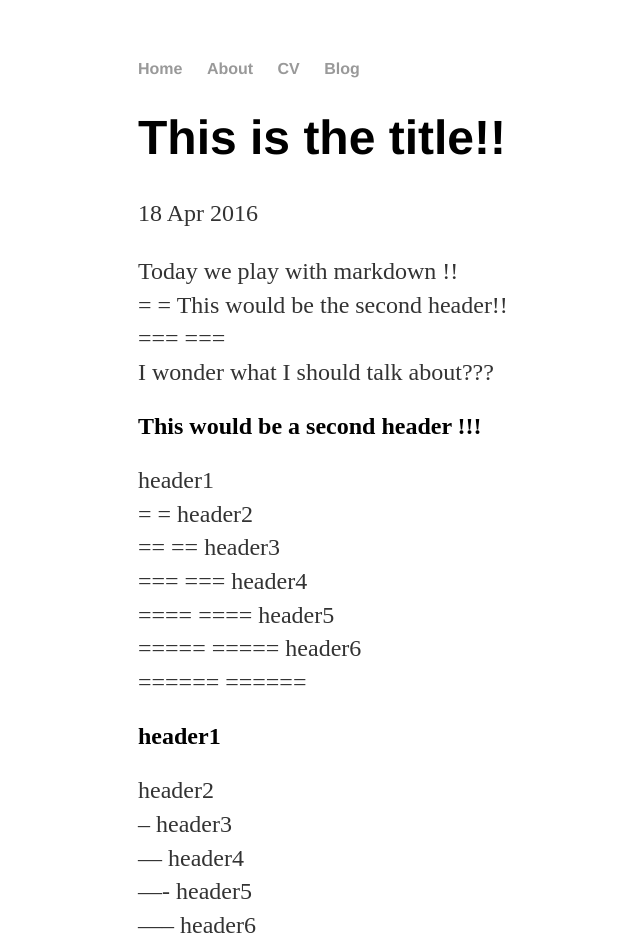
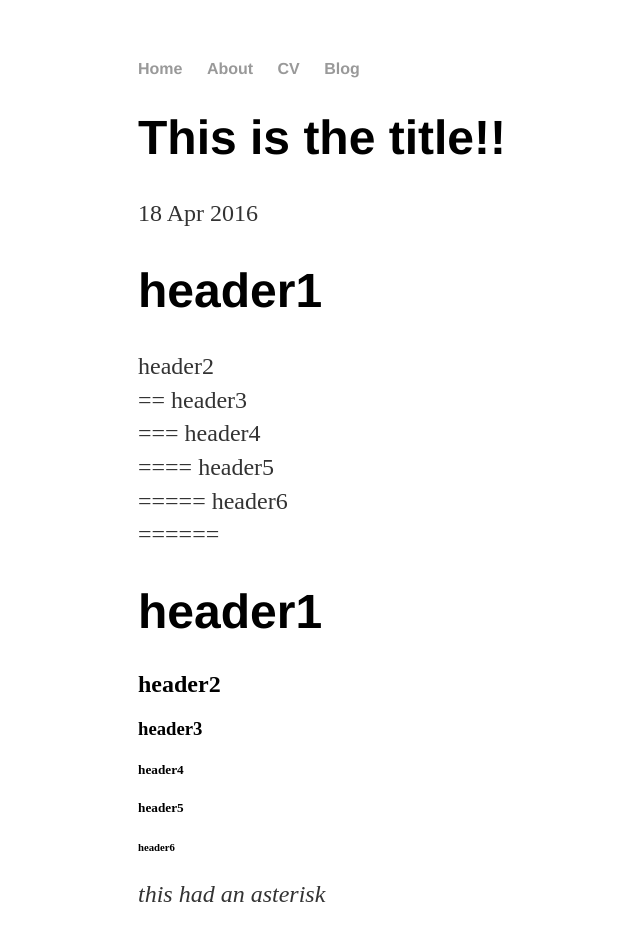
Before and after one commit to mbjusa/adl.github.io, a Jekyll site: the page built from _posts/2016-04-18-second post.md, in a window 1280 px wide and 1400 px high. Shown: the top 942 px of the window, without its empty margins (54-694 px from the left). Built offline with Jekyll 4.4.1, drawn with Linux system fonts in a browser that asks for light colours; some of the changed text lies outside the part shown.

Commit message:
Update 2016-04-18-second post.md
md mods

```diff
--- a/_posts/2016-04-18-second post.md
+++ b/_posts/2016-04-18-second post.md
@@ -4,40 +4,29 @@ title: "This is the title!!"
 date: 2016-04-18
 ---
 
-Today we play with markdown !!
-=                            =
-This would be the second header!!
-===                           ===
-I wonder what I should talk about???
 
-This would be a second header !!!
-----------
 
 header1
-=     =
+=
 header2
-==   ==
+==
 header3
-=== ===
+===
 header4
-==== ====
+====
 header5
-===== =====
+=====
 header6
-====== ======
+======
 
-header1
--
-header2
---
-header3
----
-header4
-----
-header5
------
-header6
-------
+# header1 #
+## header2 ##
+### header3 ###
+##### header4 ####
+##### header5 #####
+###### header6 ######
+
+*this had an asterisk*
 
 _this text had one underscore_
 
@@ -45,22 +34,24 @@ __this text had two underscores__
 
 [mbjgithub](https://github.com/)
 
-[img1]:http://img.lum.dolimg.com/v1/images/character_mickeymouse_home_mickey_notemplate_3a0db1b2.jpeg?region=0,0,600,600&width=320  "MM Title"![if the pic is not there][img1]
+[img1]:http://img.lum.dolimg.com/v1/images/character_mickeymouse_home_mickey_notemplate_3a0db1b2.jpeg?region=0,0,600,600&width=320  "MM Title"
+![if the pic is not there][img1]
 
 
 
->__Let's see if I can get a whole paragraph is bold text.
+__Let's see if I can get a whole paragraph is bold text.
 I wonder what will happen..... it should be interesting to
 find out after this all gets rendered.
 Markdown is pretty easy to use I think !!!!__
+
+
+>This is some normal text. I am creating a line break right here
+to see if it follows it.
 >
 
->>This is some normal text. I am creating a line break right here
-to see if it follows it.
+>>The End !!.....almost
 >>
 
->The End !!.....almost
->
 1. Isa
 2. Delawa
 3. Tatlo
```
